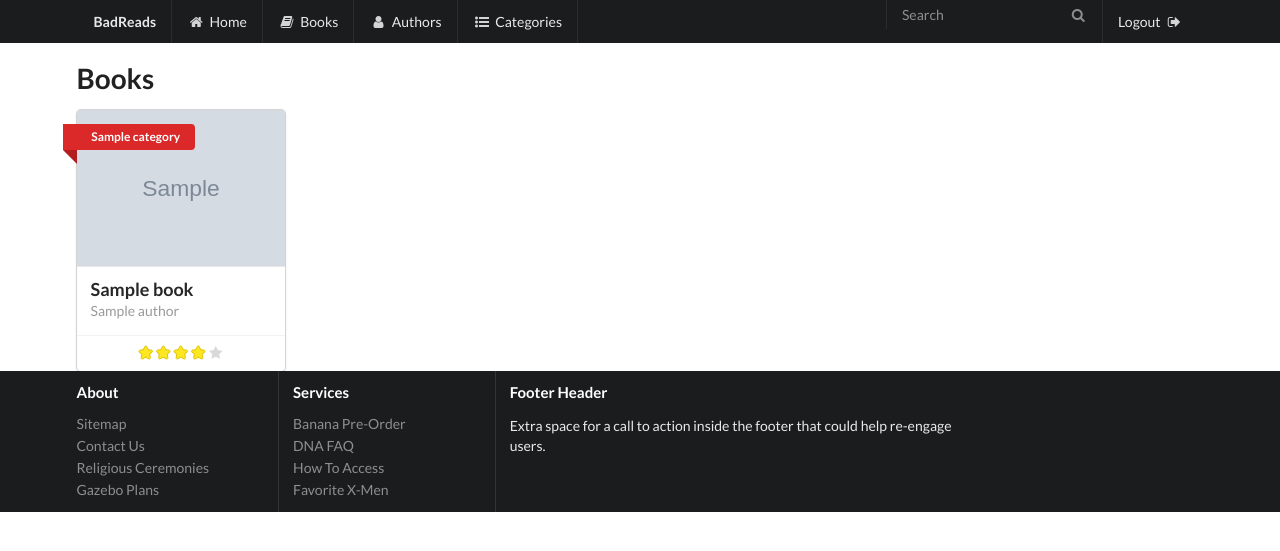
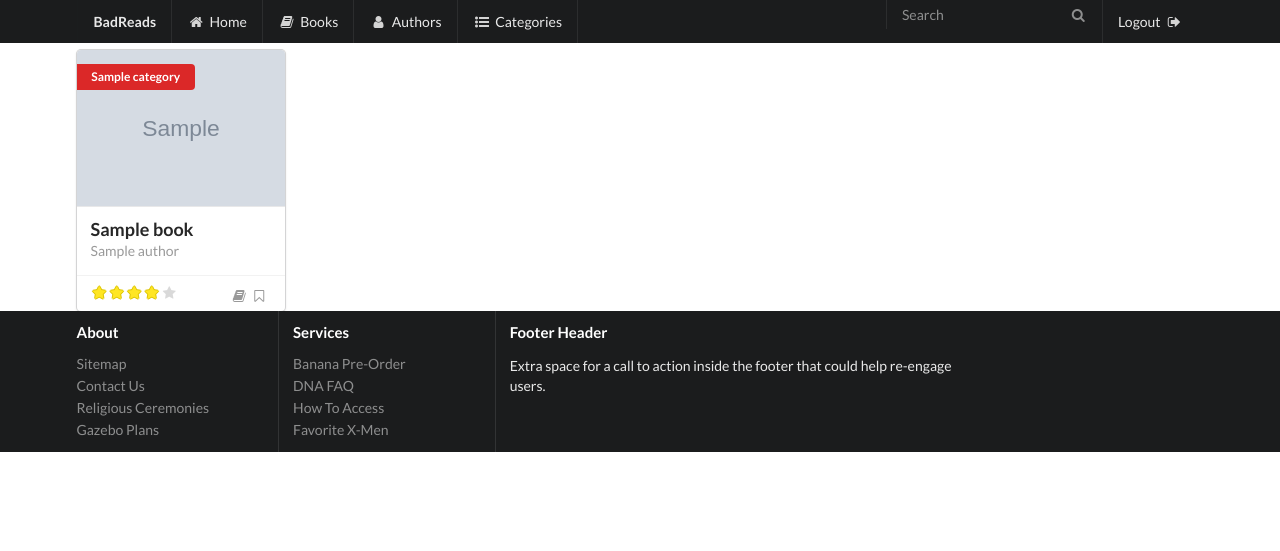
Before and after one commit to EhabGamal/BadReads, a Django app: page /books in a window 1280 px wide. Shown: the top 551 px of the page. Run offline with Django 3.2, Linux system fonts and the light colour scheme; a user stored in the database is signed in; tables that the repository leaves empty hold one stand-in row (values such as "Sample post"); grey boxes marked "Sample" are stand-in pictures; some libraries are stand-ins or nearby versions.

Commit message:
Modifications to books template

```diff
--- a/library/templates/books.html
+++ b/library/templates/books.html
@@ -1,11 +1,11 @@
 {% include 'layouts/header.html' %}
-<br><br><br>
-<div class="ui container">
+
+<div class="ui main container">
     <h1>Books</h1>
     <div class="ui five cards">
         {% for book in books %}
             <div class="ui card">
-                <div class="image">
+                <div class="image" style="max-height: 200px; overflow-y:hidden">
                     <a class="ui red ribbon label">{{ book.category }}</a>
                     <div class="ui blurring dimmer">
                         <div class="content">
@@ -15,7 +15,7 @@
                             </div>
                         </div>
                     </div>
-                    <img src="{{ book.img.url }}">
+                    <img src="{{ book.img.url }}" style="max-height: 200px">
                 </div>
                 <div class="content">
                     <a href="{% url 'library:book' book.id %}" class="header">{{ book.title }}</a>
@@ -23,8 +23,10 @@
                         <a href="{% url 'library:author' book.author.id %}" class="group">{{ book.author }}</a>
                     </div>
                 </div>
-                <div class="extra center aligned">
-                    <div  data-max-rating="5" data-rating="4" class="ui star rating"></div>
+                <div class="extra">
+                    <div  data-max-rating="5" data-rating="{{ book.rate }}" class="ui star rating left floated"></div>
+                    <div class="right floated"><a href="{% url 'library:home' %}"><i class="{% if book.rel or book.rel.wish %}red{% else %}remove{% endif %} bookmark icon"></i></a></div>
+                    <div class="right floated"><a href="{% url 'library:home' %}"><i class="{% if book.rel or book.rel.read %}blue{% else %}{% endif %} book icon"></i></a></div>
                 </div>
             </div>
         {% endfor %}
```
